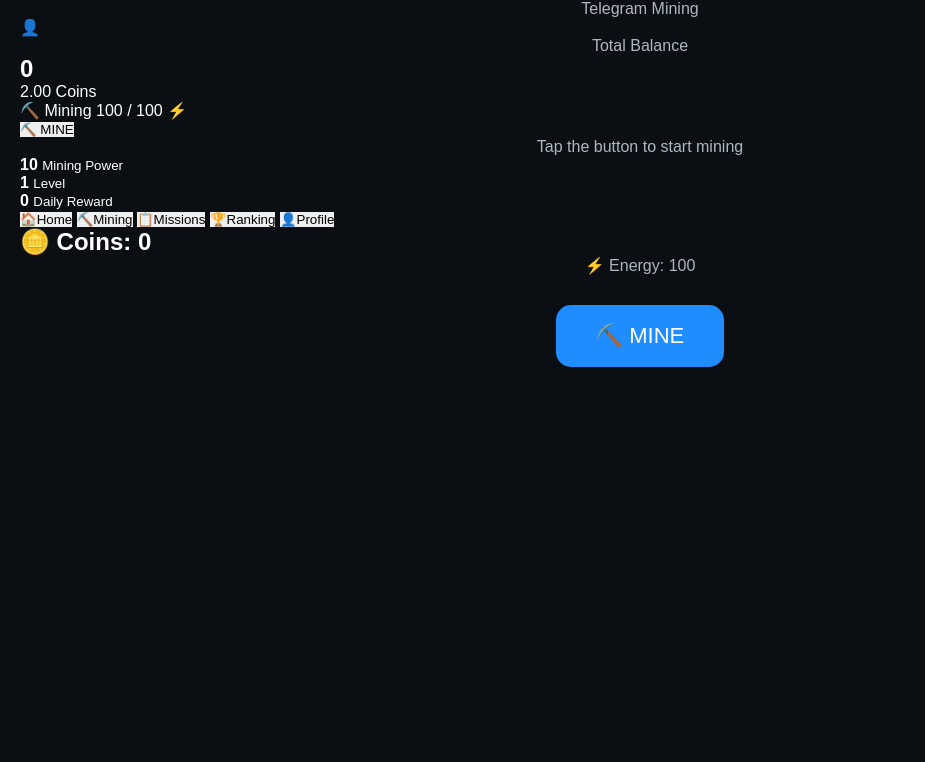
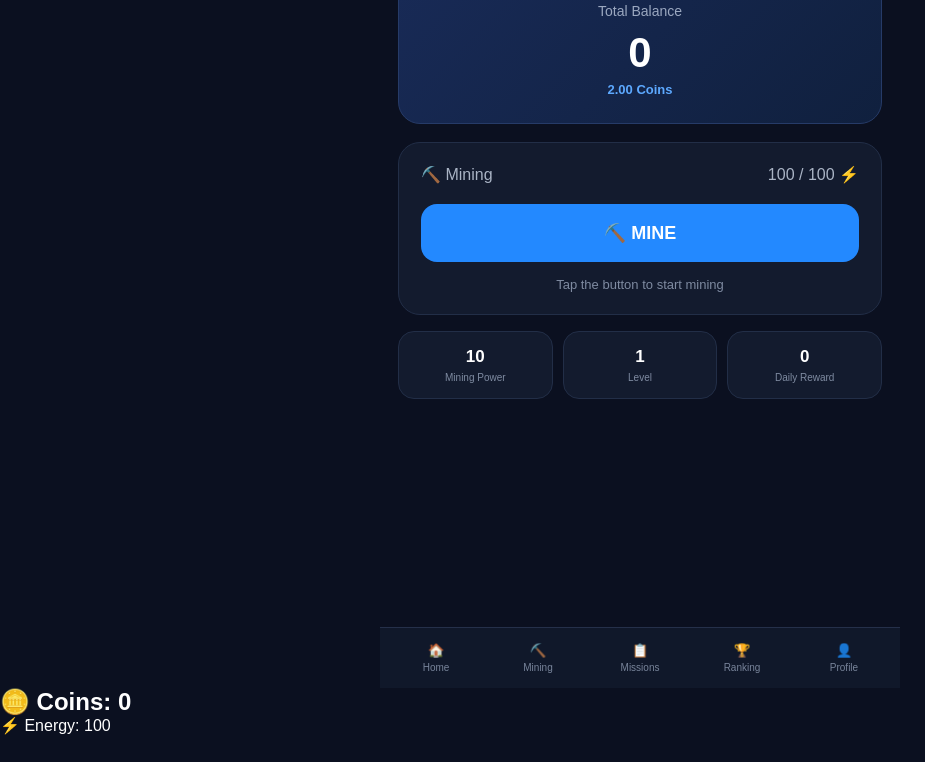
Before and after one commit to khuk15292-afk/2.00-Mining, a plain HTML site: page index.html in a window 1280 px wide. Shown: the part 112-874 px from the top of the page, without its empty margins (0-925 px from the left). Before the commit the page ends 800 px from the top, so only its background shows below. Drawn offline with Linux system fonts and the light colour scheme.

Commit message:
Update style.css

```diff
--- a/style.css
+++ b/style.css
@@ -6,27 +6,174 @@
 
 body {
     font-family: Arial, sans-serif;
-    background: #0b0f14;
+    background: #0b1020;
     color: #ffffff;
     min-height: 100vh;
-    padding: 20px;
-}
-
-h1 {
-    text-align: center;
-    font-size: 32px;
-    margin-top: 40px;
-    margin-bottom: 15px;
-}
-
-p {
-    text-align: center;
-    color: #aeb7c2;
-    font-size: 16px;
+    user-select: none;
 }
 
 button {
-    border: none;
-    outline: none;
+    font-family: inherit;
     cursor: pointer;
 }
+
+.app {
+    max-width: 520px;
+    margin: auto;
+    min-height: 100vh;
+    padding: 18px;
+    padding-bottom: 100px;
+}
+
+/* Header */
+
+.top {
+    display: flex;
+    justify-content: space-between;
+    align-items: center;
+    margin-bottom: 22px;
+}
+
+.top h1 {
+    font-size: 24px;
+}
+
+.top p {
+    color: #8e98aa;
+    margin-top: 5px;
+    font-size: 14px;
+}
+
+.profile {
+    width: 48px;
+    height: 48px;
+    border-radius: 50%;
+    background: #2389ff;
+    display: flex;
+    align-items: center;
+    justify-content: center;
+    font-size: 22px;
+}
+
+/* Balance */
+
+.balance-card {
+    background: linear-gradient(135deg, #182a56, #10203e);
+    border-radius: 22px;
+    padding: 25px;
+    text-align: center;
+    margin-bottom: 18px;
+    border: 1px solid #263b68;
+}
+
+.balance-card p {
+    color: #9ba8c0;
+    font-size: 14px;
+}
+
+.balance-card h2 {
+    font-size: 42px;
+    margin: 10px 0 3px;
+}
+
+.balance-card span {
+    color: #5da9ff;
+    font-size: 13px;
+    font-weight: bold;
+}
+
+/* Mining */
+
+.mining-card {
+    background: #131b2e;
+    border-radius: 22px;
+    padding: 22px;
+    border: 1px solid #222e47;
+}
+
+.mining-info {
+    display: flex;
+    justify-content: space-between;
+    color: #aab4c5;
+    margin-bottom: 20px;
+}
+
+#mineButton {
+    width: 100%;
+    border: none;
+    border-radius: 16px;
+    padding: 18px;
+    font-size: 18px;
+    font-weight: bold;
+    color: white;
+    background: #2389ff;
+}
+
+#mineButton:active {
+    transform: scale(0.97);
+}
+
+#status {
+    text-align: center;
+    color: #7f8ba1;
+    margin-top: 15px;
+    font-size: 13px;
+}
+
+/* Stats */
+
+.stats {
+    display: grid;
+    grid-template-columns: repeat(3, 1fr);
+    gap: 10px;
+    margin-top: 16px;
+}
+
+.stat {
+    background: #131b2e;
+    border: 1px solid #222e47;
+    border-radius: 16px;
+    padding: 15px 5px;
+    text-align: center;
+}
+
+.stat b {
+    display: block;
+    font-size: 17px;
+}
+
+.stat small {
+    display: block;
+    color: #7f8ba1;
+    font-size: 10px;
+    margin-top: 5px;
+}
+
+/* Bottom Navigation */
+
+.bottom-nav {
+    position: fixed;
+    bottom: 0;
+    left: 50%;
+    transform: translateX(-50%);
+    width: 100%;
+    max-width: 520px;
+    background: #10182a;
+    border-top: 1px solid #25304a;
+    display: grid;
+    grid-template-columns: repeat(5, 1fr);
+    padding: 10px 5px;
+}
+
+.bottom-nav button {
+    border: none;
+    background: transparent;
+    color: #78849a;
+    padding: 5px;
+}
+
+.bottom-nav button span {
+    display: block;
+    font-size: 10px;
+    margin-top: 4px;
+}
```
